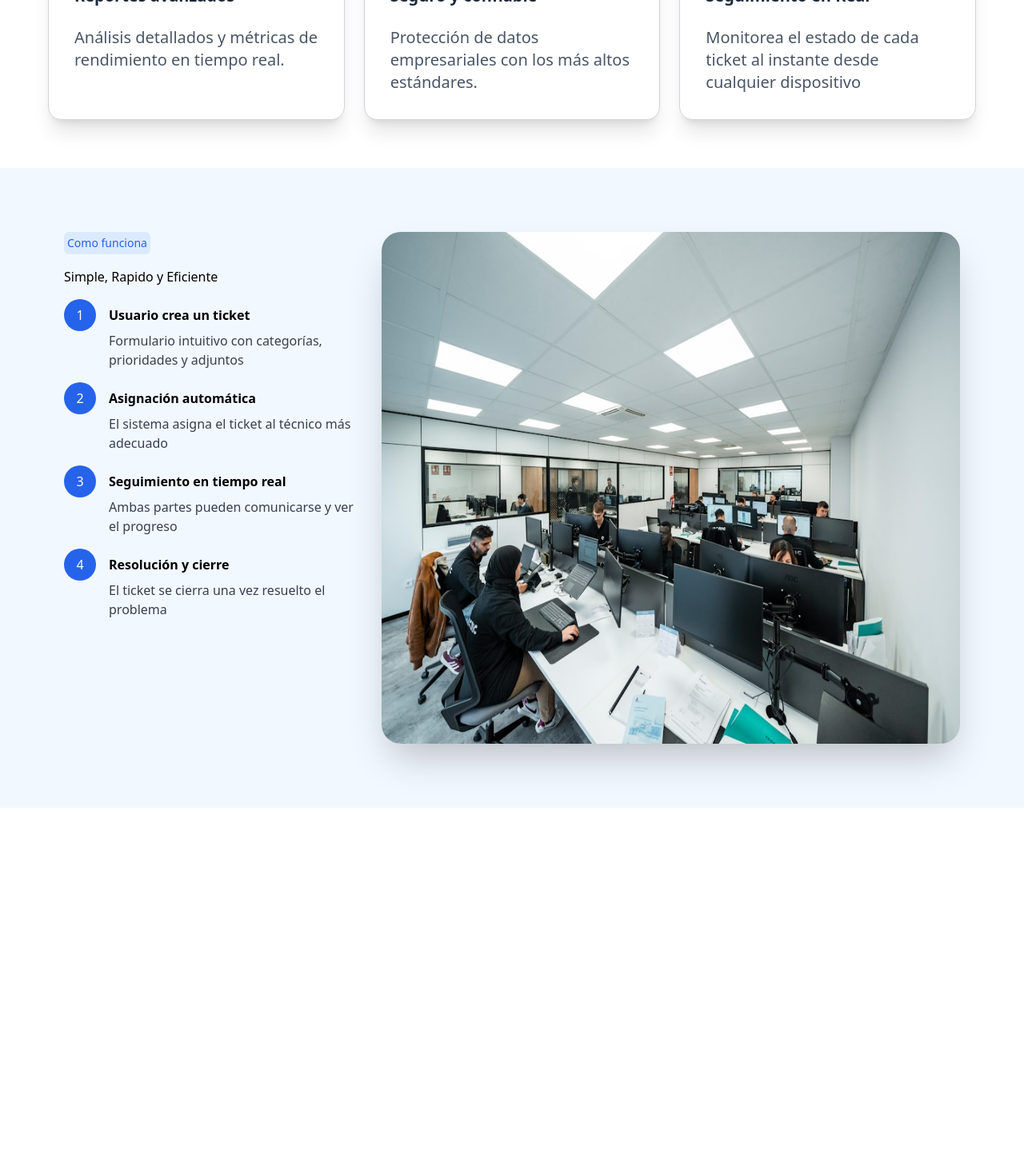
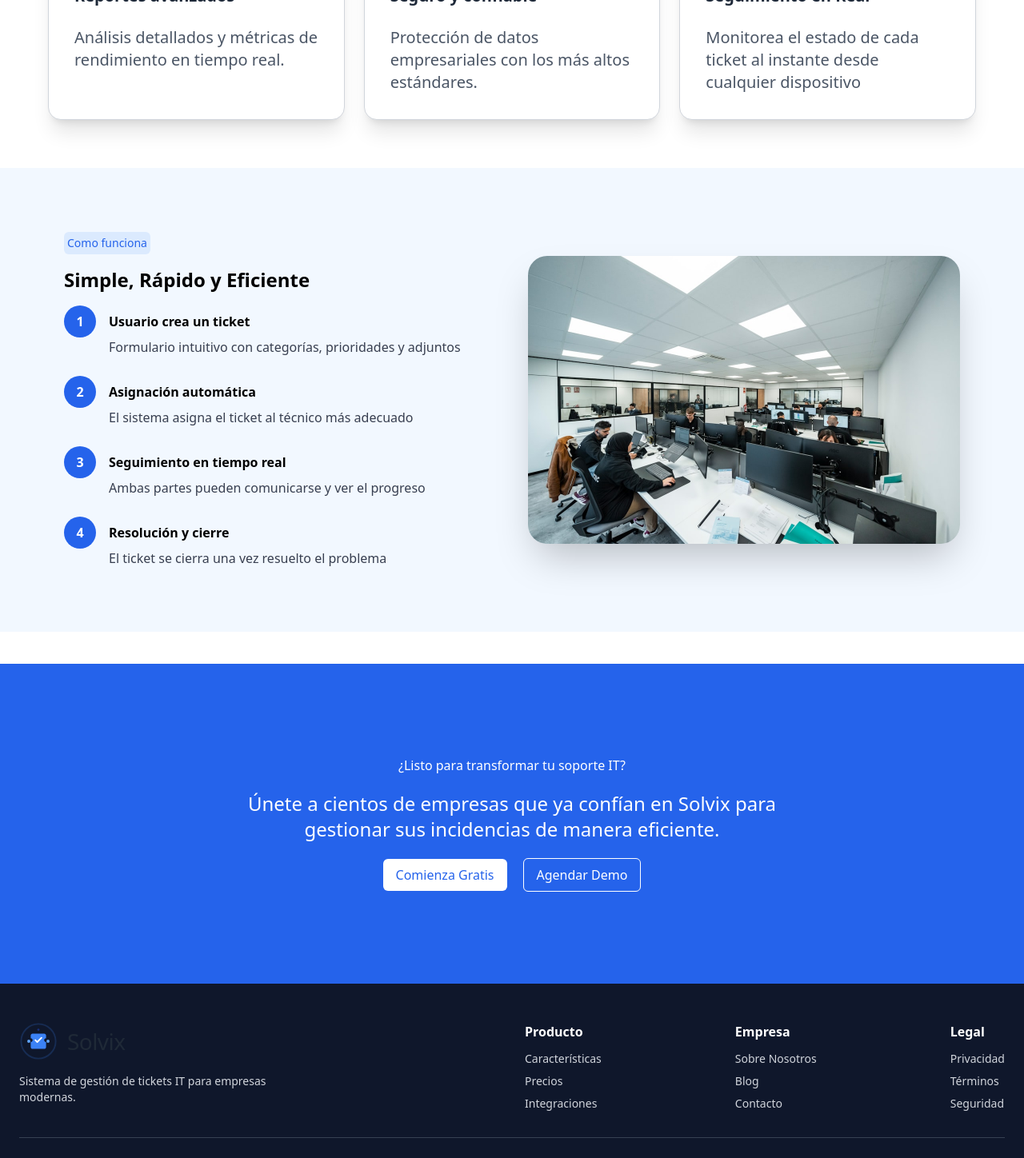
Before and after one commit to sronaal/solvix-frotend, a React (Vite) app: page / in a window 1280 px wide. Shown: the part 1330-2778 px from the top of the page at 80% size. Before the commit the page ends 2340 px from the top, so only its background shows below. Built offline with nearby package versions, Linux system fonts and the light colour scheme.

Commit message:
Ultimos cambios lading page

```diff
--- a/src/index.css
+++ b/src/index.css
@@ -6,6 +6,7 @@
     --color-primary: #2563EB;
     --color-primary-2: #0f57f2;
     --color-primary-3: #DBEAFE;
+    --color-primary-4: #0F172B;
     --color-text: #383F50;
     --color-text-2: #49596F;
 
--- a/src/pages/ladingpage/LadingPage.jsx
+++ b/src/pages/ladingpage/LadingPage.jsx
@@ -8,8 +8,7 @@ const LandingPage = () => {
     const links = [
         { name: "Características", href: "#caracteristicas" },
         { name: "Funcionamiento", href: "#funcionamiento" },
-        { name: "Testimonios", href: "#" },
-        { name: "Precio", href: "#" },
+        { name: "Contacto", href: "#" },
     ];
 
     return (
@@ -223,44 +222,134 @@ const LandingPage = () => {
 
             </section>
 
-            <section id="funcionamiento" className="h-screen bg-(--bg-principal) flex flex-col md:flex-row gap-6 p-10 md:p-20 ">
-                <div className="flex flex-col gap-4">
-                    <span className="bg-(--color-primary-3) p-1 text-sm rounded-md text-(--color-primary) w-fit">Como funciona</span>
-                    <p>Simple, Rapido y Eficiente</p>
-                    <ul className="space-y-4">
+            <section
+                id="funcionamiento"
+                className="bg-(--bg-principal) flex flex-col md:flex-row gap-10 p-6 sm:p-10 md:p-20 items-center overflow-hidden"
+            >
+                <div className="flex flex-col gap-4 w-full md:w-1/2">
+                    <span className="bg-(--color-primary-3) p-1 text-sm rounded-md text-(--color-primary) w-fit">
+                        Como funciona
+                    </span>
+                    <p className="text-xl sm:text-2xl font-semibold">Simple, Rápido y Eficiente</p>
+
+                    <ul className="space-y-6">
                         <li className="flex flex-col">
                             <div className="flex items-center gap-4">
-                                <span className="w-10 h-10 bg-(--color-primary) p-2 rounded-full flex justify-center text-white">1</span>
+                                <span className="w-10 h-10 bg-(--color-primary) p-2 rounded-full flex justify-center items-center text-white font-bold">
+                                    1
+                                </span>
                                 <h2 className="font-bold">Usuario crea un ticket</h2>
                             </div>
-                            <p className="ml-14 text-(--color-text)">Formulario intuitivo con categorías, prioridades y adjuntos</p>
+                            <p className="ml-14 text-(--color-text)">
+                                Formulario intuitivo con categorías, prioridades y adjuntos
+                            </p>
                         </li>
+
                         <li className="flex flex-col">
                             <div className="flex items-center gap-4">
-                                <span className="w-10 h-10 bg-(--color-primary) p-2 rounded-full flex justify-center text-white">2</span>
+                                <span className="w-10 h-10 bg-(--color-primary) p-2 rounded-full flex justify-center items-center text-white font-bold">
+                                    2
+                                </span>
                                 <h2 className="font-bold">Asignación automática</h2>
                             </div>
-                            <p className="ml-14 text-(--color-text)">El sistema asigna el ticket al técnico más adecuado</p>
+                            <p className="ml-14 text-(--color-text)">
+                                El sistema asigna el ticket al técnico más adecuado
+                            </p>
                         </li>
+
                         <li className="flex flex-col">
                             <div className="flex items-center gap-4">
-                                <span className="w-10 h-10 bg-(--color-primary) p-2 rounded-full flex justify-center text-white">3</span>
+                                <span className="w-10 h-10 bg-(--color-primary) p-2 rounded-full flex justify-center items-center text-white font-bold">
+                                    3
+                                </span>
                                 <h2 className="font-bold">Seguimiento en tiempo real</h2>
                             </div>
-                            <p className="ml-14 text-(--color-text)">Ambas partes pueden comunicarse y ver el progreso</p>
+                            <p className="ml-14 text-(--color-text)">
+                                Ambas partes pueden comunicarse y ver el progreso
+                            </p>
                         </li>
-                        <li className="flex flex-col ">
+
+                        <li className="flex flex-col">
                             <div className="flex items-center gap-4">
-                                <span className="w-10 h-10 bg-(--color-primary) p-2 rounded-full flex justify-center text-white">4</span>
+                                <span className="w-10 h-10 bg-(--color-primary) p-2 rounded-full flex justify-center items-center text-white font-bold">
+                                    4
+                                </span>
                                 <h2 className="font-bold">Resolución y cierre</h2>
                             </div>
-                            <p className="ml-14 text-(--color-text)">El ticket se cierra una vez resuelto el problema</p>
+                            <p className="ml-14 text-(--color-text)">
+                                El ticket se cierra una vez resuelto el problema
+                            </p>
                         </li>
                     </ul>
                 </div>
-                <div>
-                    <img className="w-full h-full rounded-3xl shadow-2xl" src="foto-2.jpeg" alt="" />
+
+                <div className="w-full md:w-1/2 flex justify-center mt-6 md:mt-0">
+                    <img
+                        className="w-full max-w-md sm:max-w-lg md:max-w-xl rounded-3xl shadow-2xl object-contain"
+                        src="foto-2.jpeg"
+                        alt="Ejemplo funcionamiento"
+                    />
                 </div>
+            </section>
+
+
+            <section className="h-screen">
+                <div className="h-[50vh] bg-(--color-primary)  text-white flex flex-col items-center justify-center gap-5 text-center mt-10">
+                    <h3>¿Listo para transformar tu soporte IT?</h3>
+                    <h2 className="text-xl text-wrap w-2xl lg:text-2xl lg:w-3xl ">Únete a cientos de empresas que ya confían en Solvix para gestionar sus incidencias de manera eficiente.</h2>
+                    <div className="flex items-center gap-5">
+                        <Link to='/auth' className="bg-white text-(--color-primary) px-4 py-2 rounded-md transition-colors flex items-center gap-2 mx-auto">Comienza Gratis</Link>
+                        <Link to='/demo' className="px-4 py-2 rounded-md border hover:bg-white hover:text-(--color-primary)" >Agendar Demo</Link>
+                    </div>
+                </div>
+                <footer className="bg-(--color-primary-4) text-white">
+                    <div className="max-w-7xl mx-auto px-6 py-12">
+                        <div className="flex flex-col md:flex-row md:justify-between gap-8">
+                            <div className="flex-1">
+                                <div className="flex items-center gap-3">
+                                    <SolvixLogo size="md" />
+                                </div>
+                                <p className="mt-4 text-sm text-gray-300 max-w-xs">
+                                    Sistema de gestión de tickets IT para empresas modernas.
+                                </p>
+                            </div>
+
+                            <div className="flex-1 flex justify-between">
+                                <div>
+                                    <h4 className="font-semibold mb-3">Producto</h4>
+                                    <ul className="space-y-2 text-sm text-gray-300">
+                                        <li><a href="#" className="hover:underline">Características</a></li>
+                                        <li><a href="#" className="hover:underline">Precios</a></li>
+                                        <li><a href="#" className="hover:underline">Integraciones</a></li>
+                                    </ul>
+                                </div>
+
+                                <div>
+                                    <h4 className="font-semibold mb-3">Empresa</h4>
+                                    <ul className="space-y-2 text-sm text-gray-300">
+                                        <li><a href="#" className="hover:underline">Sobre Nosotros</a></li>
+                                        <li><a href="#" className="hover:underline">Blog</a></li>
+                                        <li><a href="#" className="hover:underline">Contacto</a></li>
+                                    </ul>
+                                </div>
+
+                                <div>
+                                    <h4 className="font-semibold mb-3">Legal</h4>
+                                    <ul className="space-y-2 text-sm text-gray-300">
+                                        <li><a href="#" className="hover:underline">Privacidad</a></li>
+                                        <li><a href="#" className="hover:underline">Términos</a></li>
+                                        <li><a href="#" className="hover:underline">Seguridad</a></li>
+                                    </ul>
+                                </div>
+                            </div>
+                        </div>
+
+                        <div className="mt-8 border-t border-gray-700 pt-6 flex flex-col md:flex-row items-center justify-between">
+                            <p className="text-sm text-gray-400">© 2025 Solvix. Todos los derechos reservados.</p>
+                            <div className="mt-4 md:mt-0 text-sm text-gray-400">Hecho con ❤️ para empresas modernas</div>
+                        </div>
+                    </div>
+                </footer>
             </section>
         </>
     );
```
